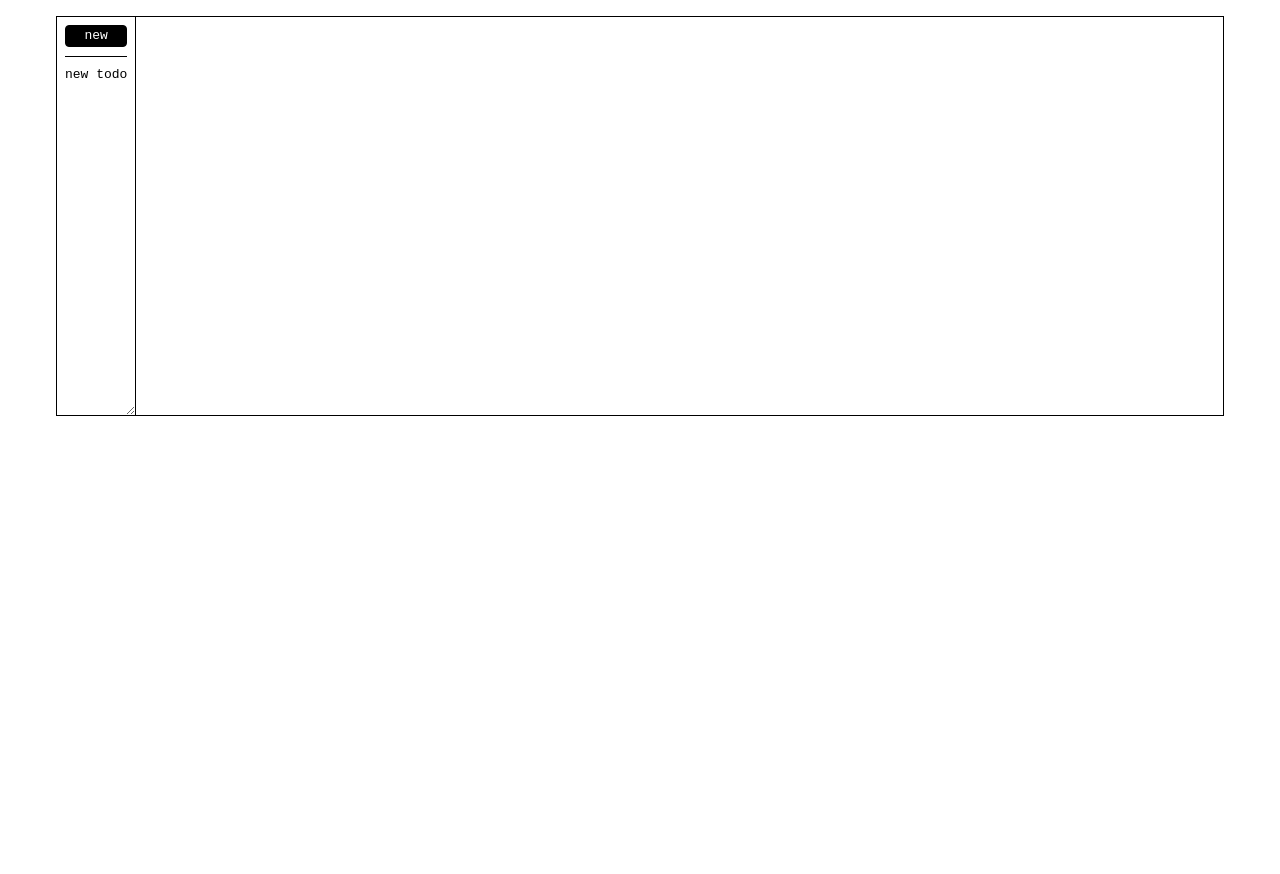
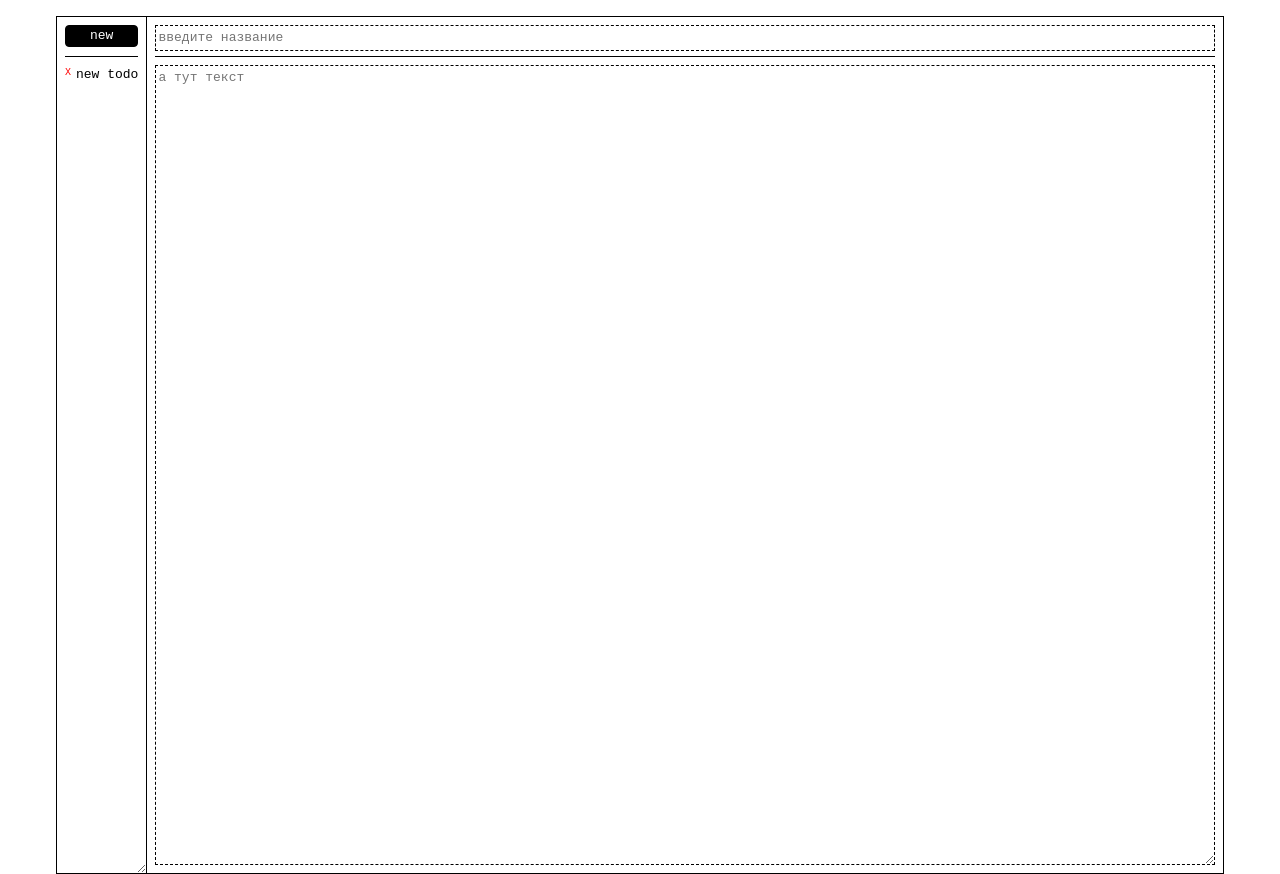
Before and after one commit to stelsp/react-todo, a React (Create React App) app: page / in a window 1280 px wide. Both pictures are taken after a click on the button "new". Before the commit the page ends 816 px from the top, so only its background shows below. Built offline with nearby package versions, Linux system fonts and the light colour scheme.

Commit message:
add\delete\edit todo

```diff
--- a/src/components/add-todo/index.tsx
+++ b/src/components/add-todo/index.tsx
@@ -4,21 +4,14 @@ import { useData } from '../../context/context';
 import style from './style.module.scss';
 
 const AddTodo: FC = () => {
-  const { addTodo } = useData();
-
-  if (!addTodo) return null;
+  const { handleAddFormSubmit } = useData();
 
   return (
-    <header className={style.addTodo__header}>
-      <button
-        className={style.addTodo__button}
-        onClick={() => {
-          addTodo();
-        }}
-      >
+    <form className={style.addTodo__header} onSubmit={handleAddFormSubmit}>
+      <button type="submit" className={style.addTodo__button}>
         new
       </button>
-    </header>
+    </form>
   );
 };
 
--- a/src/components/todo-edit/index.tsx
+++ b/src/components/todo-edit/index.tsx
@@ -1,40 +1,44 @@
-import React, { FC, useState } from 'react';
+import React, { FC } from 'react';
 import { useData } from '../../context/context';
 
 import style from './style.module.scss';
 
+const TodoStatus: FC = () => {
+  return (
+    <div>
+      <span>waiting</span>
+      <span>in process</span>
+      <span>dpne</span>
+    </div>
+  );
+};
+
 const TodoHeader: FC = () => {
-  const { currentTodo } = useData();
-  const [state, setState] = useState('');
-
-  if (!currentTodo) return null;
+  const { handleEditTitleChange, handleEditSubmit, currentTodo } = useData();
 
   return (
-    <header className={style.todoEdit__header}>
+    <form className={style.todoEdit__header} onSubmit={handleEditSubmit} onBlur={handleEditSubmit}>
       <input
         type="text"
         placeholder="введите название"
-        value={state}
-        onChange={(e) => setState(e.target.value)}
+        value={currentTodo.title}
+        onChange={handleEditTitleChange}
       />
-    </header>
+    </form>
   );
 };
 
 const TodoBody: FC = () => {
-  const { currentTodo } = useData();
-  const [state, setState] = useState('');
-
-  if (!currentTodo) return null;
+  const { handleEditBodyChange, handleEditSubmit, currentTodo } = useData();
 
   return (
-    <div className={style.todoEdit__body}>
+    <form className={style.todoEdit__body} onSubmit={handleEditSubmit} onBlur={handleEditSubmit}>
       <textarea
         placeholder="а тут текст"
-        value={state}
-        onChange={(e) => setState(e.target.value)}
+        value={currentTodo.body}
+        onChange={handleEditBodyChange}
       />
-    </div>
+    </form>
   );
 };
 
--- a/src/components/todo-item/index.tsx
+++ b/src/components/todo-item/index.tsx
@@ -1,21 +1,26 @@
 import React, { FC } from 'react';
 import { useData } from '../../context/context';
+import { ITodo } from '../../context/types';
 
 import style from './style.module.scss';
 
 interface ITodoItem {
-  title: string;
-  id: number;
+  el: ITodo;
 }
 
-const TodoItem: FC<ITodoItem> = ({ title, id }) => {
-  const { setTodo } = useData();
-
-  if (!setTodo) return null;
+const TodoItem: FC<ITodoItem> = ({ el }) => {
+  const { handleDeleteClick, handleSetCurrentTodo, currentTodo } = useData();
 
   return (
-    <li className={style.todoItem} onClick={() => setTodo(id)}>
-      <h2>{title}</h2>
+    <li className={style.todoItem}>
+      <span onClick={() => handleDeleteClick(el.id)}>X</span>
+      <h2
+        onClick={() => handleSetCurrentTodo(el.id)}
+        style={currentTodo.id === el.id ? { color: 'green' } : { color: 'black' }}
+      >
+        {el.title}
+        <span>{el.body}</span>
+      </h2>
     </li>
   );
 };
--- a/src/components/todo-item/style.module.scss
+++ b/src/components/todo-item/style.module.scss
@@ -1,17 +1,24 @@
 @import '../../lib/sass/mixins.scss';
 
 .todoItem {
-  @include link;
+  @include flex($justify: start, $items: start, $gap: 5px, $dir: row);
+  padding-bottom: 5px;
+  h2 {
+    @include flex($justify: start, $items: start, $gap: 0, $dir: column);
 
-  h2 {
     white-space: nowrap;
     overflow: hidden;
     text-overflow: ellipsis;
+    @include link;
+    &:hover {
+      border-bottom: 1px solid #000;
+    }
+  }
+  span {
+    @include link;
+    color: red;
+    font-size: 10px;
   }
 
   border-bottom: 1px solid transparent;
-
-  &:hover {
-    border-bottom: 1px solid #000;
-  }
 }
--- a/src/components/todo-list/index.tsx
+++ b/src/components/todo-list/index.tsx
@@ -5,14 +5,13 @@ import TodoItem from '../todo-item';
 import style from './style.module.scss';
 
 const TodoList: FC = () => {
-  const data = useData();
-
-  if (!data) return null;
+  const { todos } = useData();
+  console.log(todos);
 
   return (
     <ul className={style.todoList}>
-      {data.todos?.map((el) => (
-        <TodoItem title={el.title} key={el.id} id={el.id} />
+      {todos.map((el: any) => (
+        <TodoItem el={el} key={el.id} />
       ))}
     </ul>
   );
--- a/src/context/context.tsx
+++ b/src/context/context.tsx
@@ -1,36 +1,15 @@
-import React, { createContext, FC, useContext, useState } from 'react';
+import React, { createContext, FC, useContext } from 'react';
+import { IDataProvider } from './types';
+import useSavedTodos from './useSavedTodos';
 
-interface ITodo {
-  title: string;
-  body: string;
-  id: number;
-}
-interface IData {
-  todos?: ITodo[];
-  setTodos?: React.Dispatch<React.SetStateAction<ITodo[]>>;
-  addTodo?: () => void;
-  deleteTodo?: (id: number) => void;
-  currentTodo?: ITodo;
-  setCurrentTodo?: React.Dispatch<React.SetStateAction<ITodo>>;
-  setTodo?: (id: number) => void;
-}
-interface IDataProvider {
-  children: React.ReactNode;
-}
-
-const Data = createContext<IData>({});
+const Data = createContext<any>({});
 
 export const useData = () => {
   return useContext(Data);
 };
 
 const DataProvider: FC<IDataProvider> = ({ children }) => {
-  const [todos, setTodos] = useState<ITodo[]>([]);
-  const [currentTodo, setCurrentTodo] = useState<ITodo>();
-
-  const setTodo = (id: number) => {
-    setCurrentTodo(todos.find((el) => el.id === id));
-  };
+  const { todos, setTodos, currentTodo, setCurrentTodo } = useSavedTodos();
 
   const createTodo = () => {
     return {
@@ -39,25 +18,43 @@ const DataProvider: FC<IDataProvider> = ({ children }) => {
       id: Date.now()
     };
   };
-
-  const addTodo = () => {
+  const handleAddFormSubmit = (e: any) => {
+    e.preventDefault();
     setTodos([createTodo(), ...todos]);
-    // console.log(createTodo().id);
-    setTodo(createTodo().id);
   };
 
-  const deleteTodo = (id: number) => {
-    setTodos(todos.filter((el) => el.id !== id));
+  const handleDeleteClick = (id: number) => {
+    setTodos(todos.filter((el: any) => el.id !== id));
+  };
+
+  const handleSetCurrentTodo = (id: number) => {
+    setCurrentTodo(todos.find((el: any) => el.id === id));
+  };
+
+  const handleEditTitleChange = (e: any) => {
+    setCurrentTodo({ ...currentTodo, title: e.target.value });
+  };
+
+  const handleEditBodyChange = (e: any) => {
+    setCurrentTodo({ ...currentTodo, body: e.target.value });
+  };
+
+  const handleEditSubmit = (e: any) => {
+    e.preventDefault();
+    setTodos(todos.map((el: any) => (el.id === currentTodo?.id ? currentTodo : el)));
   };
 
   return (
     <Data.Provider
       value={{
         todos,
-        addTodo,
-        deleteTodo,
         currentTodo,
-        setTodo
+        handleAddFormSubmit,
+        handleDeleteClick,
+        handleSetCurrentTodo,
+        handleEditTitleChange,
+        handleEditBodyChange,
+        handleEditSubmit
       }}
     >
       {children}
--- /dev/null
+++ b/src/context/types.ts
@@ -0,0 +1,14 @@
+export interface ITodo {
+  title?: string;
+  body?: string;
+  id?: number;
+}
+// export interface IData {
+//   todos: ITodo[];
+//   setTodos: React.Dispatch<React.SetStateAction<ITodo[]>>;
+//   currentTodo: ITodo;
+//   setCurrentTodo: React.Dispatch<React.SetStateAction<ITodo>>;
+// }
+export interface IDataProvider {
+  children: React.ReactNode;
+}
--- /dev/null
+++ b/src/context/useSavedTodos.tsx
@@ -0,0 +1,23 @@
+import { useState, useEffect } from 'react';
+import { ITodo } from './types';
+
+const useSavedTodos = () => {
+  const [todos, setTodos] = useState(() => {
+    const savedTodos = localStorage.getItem('todos');
+    if (savedTodos) {
+      return JSON.parse(savedTodos);
+    } else {
+      return [];
+    }
+  });
+
+  const [currentTodo, setCurrentTodo] = useState<ITodo>({});
+
+  useEffect(() => {
+    localStorage.setItem('todos', JSON.stringify(todos));
+  }, [todos]);
+
+  return { todos, setTodos, currentTodo, setCurrentTodo };
+};
+
+export default useSavedTodos;
```
